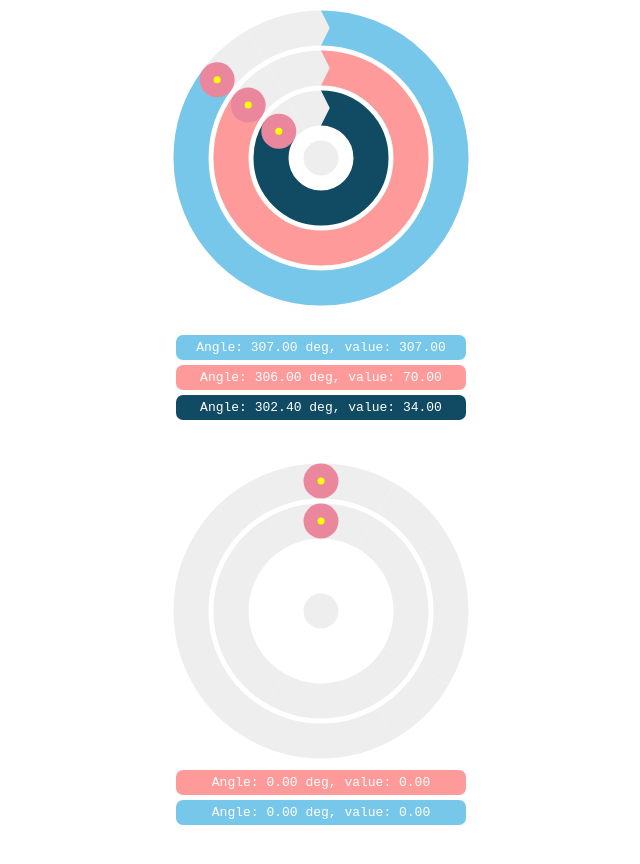
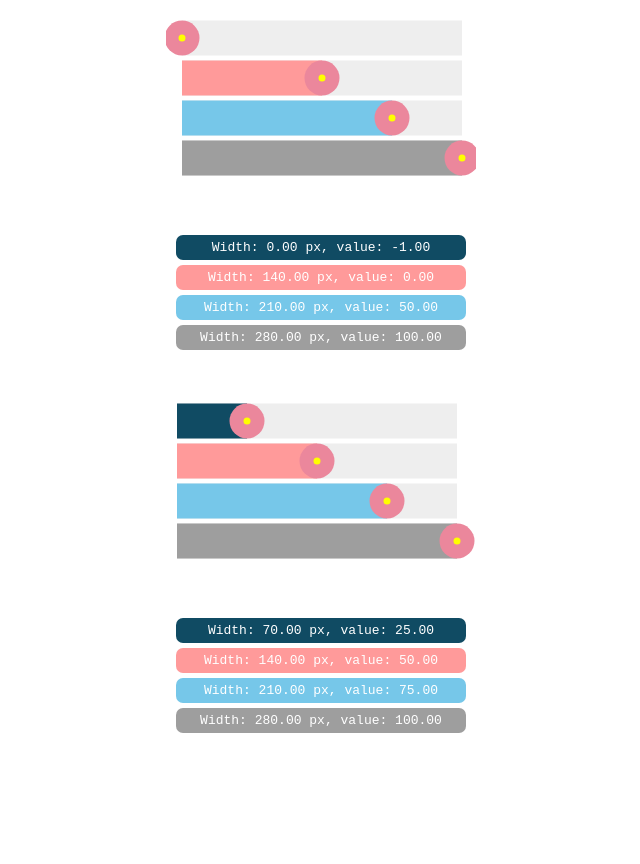
Before and after one commit to maslick/radiaSlider, a plain HTML site: page index.html in a window 1280 px wide. Shown: the whole page, without its empty margins (319-959 px from the left). After the commit the page ends 800 px from the top, so only its background shows below. Drawn offline with Linux system fonts and the light colour scheme.

Commit message:
linear slider

```diff
--- a/index.html
+++ b/index.html
@@ -6,31 +6,53 @@
     <title></title>
 </head>
 <body>
-    <canvas id="myCanvas" width="300" height="300"></canvas>
+    <canvas id="myCanvas" width="310" height="200"></canvas>
     <br><br>
-    <div unselectable="on" style="background: #76c7e9;">
-        <span id="value3"></span>
+
+
+    <div unselectable="on" style="background: #104b63;">
+        <span id="value1"></span>
     </div>
 
     <div unselectable="on" style="background: #ff9a9a;">
         <span id="value2"></span>
     </div>
 
-    <div unselectable="on" style="background: #104b63;">
-        <span id="value1"></span>
+    <div unselectable="on" style="background: #76c7e9;">
+        <span id="value3"></span>
+    </div>
+
+    <div unselectable="on" style="background: #9e9e9e;">
+        <span id="value4"></span>
     </div>
 
     <br>
     <br>
-    <canvas id="myCanvas2" width="300" height="300"></canvas>
+    <canvas id="myCanvas2" width="320" height="200"></canvas>
+    <br><br>
+
+
+    <div unselectable="on" style="background: #104b63;">
+        <span id="value11"></span>
+    </div>
+
     <div unselectable="on" style="background: #ff9a9a;">
-        <span id="value5"></span>
+        <span id="value22"></span>
     </div>
 
     <div unselectable="on" style="background: #76c7e9;">
-        <span id="value4"></span>
+        <span id="value33"></span>
     </div>
-    <br><br>
+
+
+    <div unselectable="on" style="background: #9e9e9e;">
+        <span id="value44"></span>
+    </div>
+
+    <br>
+    <br>
+
+
 
 </body>
 
@@ -52,76 +74,137 @@
 </style>
 
 
-<script src="slider-min.js"></script>
+<script src="slider.js"></script>
 <script>
 
-    var slider = new Slider("myCanvas");
+    var slider = new Slider("myCanvas", true);
     slider.addSlider({
         id: 1,
         container: "myCanvas",
-        radius: 50,
-        min: -50,
-        max: 50,
         color: "#104b63",
-        step: 1,
+        width: 280,
+        min: -1,
+        max: 1,
+        step: 0.01,
+        x0: 16,
+        y0: 30,
         changed: function (v) {
-            document.getElementById('value1').innerHTML = "Angle: " + v.deg.toFixed(2) + " deg, value: " + v.value.toFixed(2);
+            document.getElementById('value1').innerHTML = "Width: " + v.width.toFixed(2) + " px, value: " + v.value.toFixed(2);
         }
     });
-    slider.setSliderValue(1, 34);
+    slider.setSliderValue(1, -50);
     slider.addSlider({
         id: 2,
         container: "myCanvas",
-        radius: 90,
+        color: "#ff9a9a",
+        width: 280,
         min: -100,
         max: 100,
-        color: "#ff9a9a",
         step: 5,
+        x0: 16,
+        y0: 70,
         changed: function (v) {
-            document.getElementById('value2').innerHTML = "Angle: " + v.deg.toFixed(2) + " deg, value: " + v.value.toFixed(2);
+            document.getElementById('value2').innerHTML = "Width: " + v.width.toFixed(2) + " px, value: " + v.value.toFixed(2);
         }
     });
-    slider.setSliderValue(2, 70);
+    slider.setSliderValue(2, 0);
     slider.addSlider({
         id: 3,
         container: "myCanvas",
-        radius: 130,
-        min: 0,
-        max: 360,
         color: "#76c7e9",
+        width: 280,
+        min: -100,
+        max: 100,
         step: 0.1,
+        x0: 16,
+        y0: 110,
         changed: function (v) {
-            document.getElementById('value3').innerHTML = "Angle: " + v.deg.toFixed(2) + " deg, value: " + v.value.toFixed(2);
+            document.getElementById('value3').innerHTML = "Width: " + v.width.toFixed(2) + " px, value: " + v.value.toFixed(2);
         }
     });
-    slider.setSliderValue(3, 307);
+    slider.setSliderValue(3, 50);
+
+    slider.addSlider({
+        id: 4,
+        container: "myCanvas",
+        color: "#9e9e9e",
+        width: 280,
+        min: -100,
+        max: 100,
+        step: 0.1,
+        x0: 16,
+        y0: 150,
+        changed: function (v) {
+            document.getElementById('value4').innerHTML = "Width: " + v.width.toFixed(2) + " px, value: " + v.value.toFixed(2);
+        }
+    });
+    slider.setSliderValue(4, 100);
+
+
+
 
     var slider2 = new Slider("myCanvas2");
     slider2.addSlider({
         id: 1,
         container: "myCanvas2",
-        radius: 90,
+        color: "#104b63",
+        width: 280,
         min: 0,
-        max: 30,
-        step: 3,
-        color: "#76c7e9",
+        max: 100,
+        step: 1,
+        x0: 16,
+        y0: 30,
         changed: function (v) {
-            document.getElementById('value4').innerHTML = "Angle: " + v.deg.toFixed(2) + " deg, value: " + v.value.toFixed(2);
+            document.getElementById('value11').innerHTML = "Width: " + v.width.toFixed(2) + " px, value: " + v.value.toFixed(2);
         }
     });
-
+    slider2.setSliderValue(1, 25);
+    slider2.addSlider({
+        id: 2,
+        container: "myCanvas2",
+        color: "#ff9a9a",
+        width: 280,
+        min: 0,
+        max: 100,
+        step: 5,
+        x0: 16,
+        y0: 70,
+        changed: function (v) {
+            document.getElementById('value22').innerHTML = "Width: " + v.width.toFixed(2) + " px, value: " + v.value.toFixed(2);
+        }
+    });
+    slider2.setSliderValue(2, 50);
     slider2.addSlider({
         id: 3,
         container: "myCanvas2",
-        radius: 130,
-        min: -1,
-        max: 1,
-        step: 0.2,
-        color: "#ff9a9a",
+        color: "#76c7e9",
+        width: 280,
+        min: 0,
+        max: 100,
+        step: 1,
+        x0: 16,
+        y0: 110,
         changed: function (v) {
-            document.getElementById('value5').innerHTML = "Angle: " + v.deg.toFixed(2) + " deg, value: " + v.value.toFixed(2);
+            document.getElementById('value33').innerHTML = "Width: " + v.width.toFixed(2) + " px, value: " + v.value.toFixed(2);
         }
     });
+    slider2.setSliderValue(3, 75);
+
+    slider2.addSlider({
+        id: 4,
+        container: "myCanvas2",
+        color: "#9e9e9e",
+        width: 280,
+        min: 0,
+        max: 100,
+        step: 0.1,
+        x0: 16,
+        y0: 150,
+        changed: function (v) {
+            document.getElementById('value44').innerHTML = "Width: " + v.width.toFixed(2) + " px, value: " + v.value.toFixed(2);
+        }
+    });
+    slider2.setSliderValue(4, 100);
 
 </script>
 
--- a/slider.js
+++ b/slider.js
@@ -1,19 +1,15 @@
-function Slider(canvasId, x0, y0) {
+function Slider(canvasId, continuousMode) {
 
     this.sliders = {};
     this.scaleWidth = 35;
     this.fillWidth = 35;
     this.knobWidth = 35;
 
-    this.startAngle = 1.5 * Math.PI + 0.000001;
-    this.endAngle = 1.5 * Math.PI - 0.000001;
+    this.continuousMode = continuousMode || false;
 
     this.container = document.getElementById(canvasId);
     this.the_body = document.body;
     this.context = this.container.getContext('2d');
-
-    this.x0 = x0 == undefined ? this.container.width / 2 : x0;
-    this.y0 = y0 == undefined ? this.container.height / 2 : y0;
 
     this.MouseX = 0;
     this.MouseY = 0;
@@ -40,19 +36,18 @@ Slider.prototype.addSlider = function (options) {
         id: options.id,
         container: document.getElementById(options.container),
         color: options.color || '#104b63',
+        width: options.width || 100,
         min: options.min || 0,
         max: options.max || 100,
-        radius: options.radius || 100,
-        startAngle: this.startAngle,
-        endAngle: this.endAngle,
+        step: options.step || 1,
+        x0: options.x0 || 0,
+        y0: options.y0 || 0,
         onValueChangeCallback: options.changed || function(v) {},
-        ang_degrees: 0,
-        normalizedValue: options.min || 0,
-        step: options.step || 1
+        value: 0,
+        normalizedValue: options.min || 0
     };
 
     var obj = this.sliders[options.id];
-    //obj.da = Math.abs(2*Math.PI*obj.step/(obj.max-obj.min));
 
     this.setSliderValue(obj.id, options.min);
 };
@@ -61,22 +56,17 @@ Slider.prototype.addSlider = function (options) {
 Slider.prototype.setSliderValue = function (id, value) {
     var slider = this.sliders[id];
     if (value <= slider.min) {
-        slider.endAngle = this.startAngle;
-        slider.ang_degrees = 0;
-        slider.normalizedValue = 0;
+        slider.value = 0;
+        slider.normalizedValue = slider.min;
     }
     else if (value >= slider.max) {
-        slider.endAngle = this.endAngle;
-        slider.ang_degrees = 360;
+        slider.value = slider.width;
         slider.normalizedValue = slider.max;
     }
     else {
-        //value = (value / slider.step >> 0) * slider.step;
-        slider.endAngle = 2 * Math.PI * (value - slider.min) / (slider.max - slider.min) - Math.PI/2;
-        slider.ang_degrees = this.radToDeg(this.normalizeTan(slider.endAngle));
+        slider.value = slider.width*(value-slider.min)/(slider.max-slider.min);
         slider.normalizedValue = value;
     }
-
     this.drawAll();
 };
 
@@ -88,23 +78,33 @@ Slider.prototype.drawAll = function () {
         var obj = this.sliders[key];
         this.drawScale(obj);
         this.drawData(obj);
-        this.drawArrow(obj);
+        //this.drawArrow(obj);
         this.drawKnob(obj);
-        obj.onValueChangeCallback({'rad': obj.endAngle, 'deg': obj.ang_degrees, 'value': obj.normalizedValue});
+        obj.onValueChangeCallback({'width': obj.value, 'value': obj.normalizedValue});
     }
-    this.drawCenterDot();
+    //this.drawCenterDot();
 };
 
 // Draw the scale for a selected slider band
 Slider.prototype.drawScale = function(slider) {
     // Scale
-    for (var i = 0; i <= Math.PI * 2; i += Math.PI / 6) {
-        this.context.beginPath();
-        this.context.strokeStyle = '#eeeeee';
-        this.context.arc(this.x0, this.y0, slider.radius, i, i + Math.PI / 6, false);
-        this.context.lineWidth = this.scaleWidth;
-        this.context.stroke();
-    }
+    this.context.beginPath();
+    this.context.strokeStyle = '#eeeeee';
+    this.context.moveTo(slider.x0, slider.y0);
+    this.context.lineTo(slider.x0+slider.width, slider.y0);
+    this.context.lineWidth = this.scaleWidth;
+    this.context.stroke();
+};
+
+// Draw the data on the selected slider band
+Slider.prototype.drawData = function(slider) {
+    this.context.beginPath();
+    this.context.strokeStyle = slider.color;
+    this.context.moveTo(slider.x0, slider.y0);
+    this.context.lineTo(slider.x0 + slider.value, slider.y0);
+    this.context.lineWidth = this.fillWidth;
+    this.context.stroke();
+
 
 };
 
@@ -118,21 +118,12 @@ Slider.prototype.drawCenterDot = function () {
     this.context.fill();
 };
 
-// Draw the data on the selected slider band
-Slider.prototype.drawData = function(slider) {
-    this.context.beginPath();
-    this.context.strokeStyle = slider.color;
-    this.context.arc(this.x0, this.y0, slider.radius, slider.startAngle, slider.endAngle, false);
-    this.context.lineWidth = this.fillWidth;
-    this.context.stroke();
-};
-
 // Draw tail arrow
 Slider.prototype.drawArrow = function(slider) {
     this.context.beginPath();
-    this.context.moveTo(this.x0, this.y0 - slider.radius + this.scaleWidth / 2);
-    this.context.lineTo(this.x0, this.y0 - this.scaleWidth - slider.radius + this.scaleWidth / 2);
-    this.context.lineTo(this.x0 + this.scaleWidth / 4, this.y0 - this.scaleWidth / 2 - slider.radius + this.scaleWidth / 2);
+    this.context.moveTo(slider.x0, slider.y0 - slider.width + this.scaleWidth / 2);
+    this.context.lineTo(slider.x0, slider.y0 - this.scaleWidth - slider.width + this.scaleWidth / 2);
+    this.context.lineTo(slider.x0 + this.scaleWidth / 4, slider.y0 - this.scaleWidth / 2 - slider.width + this.scaleWidth / 2);
     this.context.fillStyle = "#eeeeee";
     this.context.fill();
 };
@@ -142,8 +133,8 @@ Slider.prototype.drawKnob = function(slider) {
     // Knob
     this.context.beginPath();
     this.context.strokeStyle = '#eb879c';
-    this.context.arc(Math.cos(slider.endAngle)*slider.radius + this.x0,
-        Math.sin(slider.endAngle)*slider.radius + this.y0,
+    this.context.arc(slider.value + slider.x0,
+        slider.y0,
         this.knobWidth/2,
         0,Math.PI*2,false);
     this.context.lineWidth = 1;
@@ -154,8 +145,8 @@ Slider.prototype.drawKnob = function(slider) {
     // Dot on the knob
     this.context.beginPath();
     this.context.strokeStyle = 'yellow';
-    this.context.arc(Math.cos(slider.endAngle)*slider.radius + this.x0,
-        Math.sin(slider.endAngle)*slider.radius + this.y0,
+    this.context.arc(slider.value + slider.x0,
+        slider.y0,
         this.scaleWidth/10,
         0,Math.PI*2,false);
     this.context.lineWidth = 1;
@@ -164,30 +155,29 @@ Slider.prototype.drawKnob = function(slider) {
 };
 
 // Calculate angles given the cursor position
-Slider.prototype.calculateAngles = function (x, y) {
+Slider.prototype.calculateValues = function (x, y) {
+    if (!this.selectedSlider) {
+        return;
+    }
     var max = this.selectedSlider.max,
         min = this.selectedSlider.min,
         step = this.selectedSlider.step,
-        endAngle = Math.atan2(y-this.y0, x-this.x0),
-        ang_degrees = this.radToDeg(this.normalizeTan(endAngle)),
-        normalizedValue = this.normalizeTan(endAngle) * (max - min) / (2 * Math.PI) + min;
+        w = this.selectedSlider.width;
 
-    normalizedValue = (normalizedValue / step >> 0) * step;
 
-    this.selectedSlider.endAngle = endAngle;
-    this.selectedSlider.ang_degrees = ang_degrees;
-    this.selectedSlider.normalizedValue = normalizedValue;
-};
+    var val = x - this.selectedSlider.x0;
+    if (val > this.selectedSlider.width) {
+        val = this.selectedSlider.width;
+    }
+    if (val < 0) {
+        val = 0;
+    }
 
-// Helper method
-Slider.prototype.radToDeg = function (ang) {
-    return ang * 180 / Math.PI;
-};
+    var nomval = (val*(max-min))/(w) + min;
+    nomval = (nomval/step >> 0) * step;
 
-// Normilizes tangent
-Slider.prototype.normalizeTan = function (ang) {
-    var rads = ang + Math.PI / 2 > 0 ? ang + Math.PI / 2 : (2 * Math.PI + ang + Math.PI / 2);
-    return rads;
+    this.selectedSlider.value = val;
+    this.selectedSlider.normalizedValue = nomval;
 };
 
 // Calculates cursor coordinates
@@ -208,12 +198,13 @@ Slider.prototype.calculateUserCursor = function () {
 // Returns a slider band based on the cursor position
 Slider.prototype.getSelectedSlider = function () {
     this.calculateUserCursor();
-    var hip = Math.sqrt(Math.pow(this.MouseX - this.x0, 2) + Math.pow(this.MouseY - this.y0, 2));
 
     for (var key in this.sliders) {
         if (!this.sliders.hasOwnProperty(key)) continue;
         var obj = this.sliders[key];
-        if (Math.abs(hip - obj.radius) <= this.scaleWidth / 2) {
+        var xx = this.MouseX >= obj.x0 && this.MouseX <= obj.x0 + obj.width;
+        var yy = this.MouseY >= obj.y0 - this.scaleWidth/2 && this.MouseY <= obj.y0 + this.scaleWidth/2;
+        if (xx && yy) {
             var selectedSlider = obj;
             break;
         }
@@ -242,9 +233,12 @@ Slider.prototype._handleMouseUp = function (event) {
 Slider.prototype._handleClick = function (event) {
     this.selectedSlider = this.getSelectedSlider();
 
+
     if (this.currentSlider && this.getSelectedSlider() && this.currentSlider.id != this.getSelectedSlider().id) {
         return;
+        this._rotation();
     }
+
     if (this.selectedSlider) {
         this._rotation();
     }
@@ -260,9 +254,14 @@ Slider.prototype._handleTouch = function (event) {
 
 Slider.prototype._handleMove = function (event) {
     event.preventDefault();
-    if (this.selectedSlider) {
+    if (this.continuousMode) {
         this._rotation();
+    } else {
+        if (this.selectedSlider) {
+            this._rotation();
+        }
     }
+
 };
 
 Slider.prototype._handleEnd = function (event) {
@@ -273,6 +272,9 @@ Slider.prototype._handleEnd = function (event) {
 // Rotation wrapper
 Slider.prototype._rotation = function () {
     this.calculateUserCursor();
-    this.calculateAngles(this.MouseX, this.MouseY);
+    if (this.continuousMode) {
+        this.selectedSlider = this.getSelectedSlider();
+    }
+    this.calculateValues(this.MouseX, this.MouseY);
     this.drawAll();
 };
```
